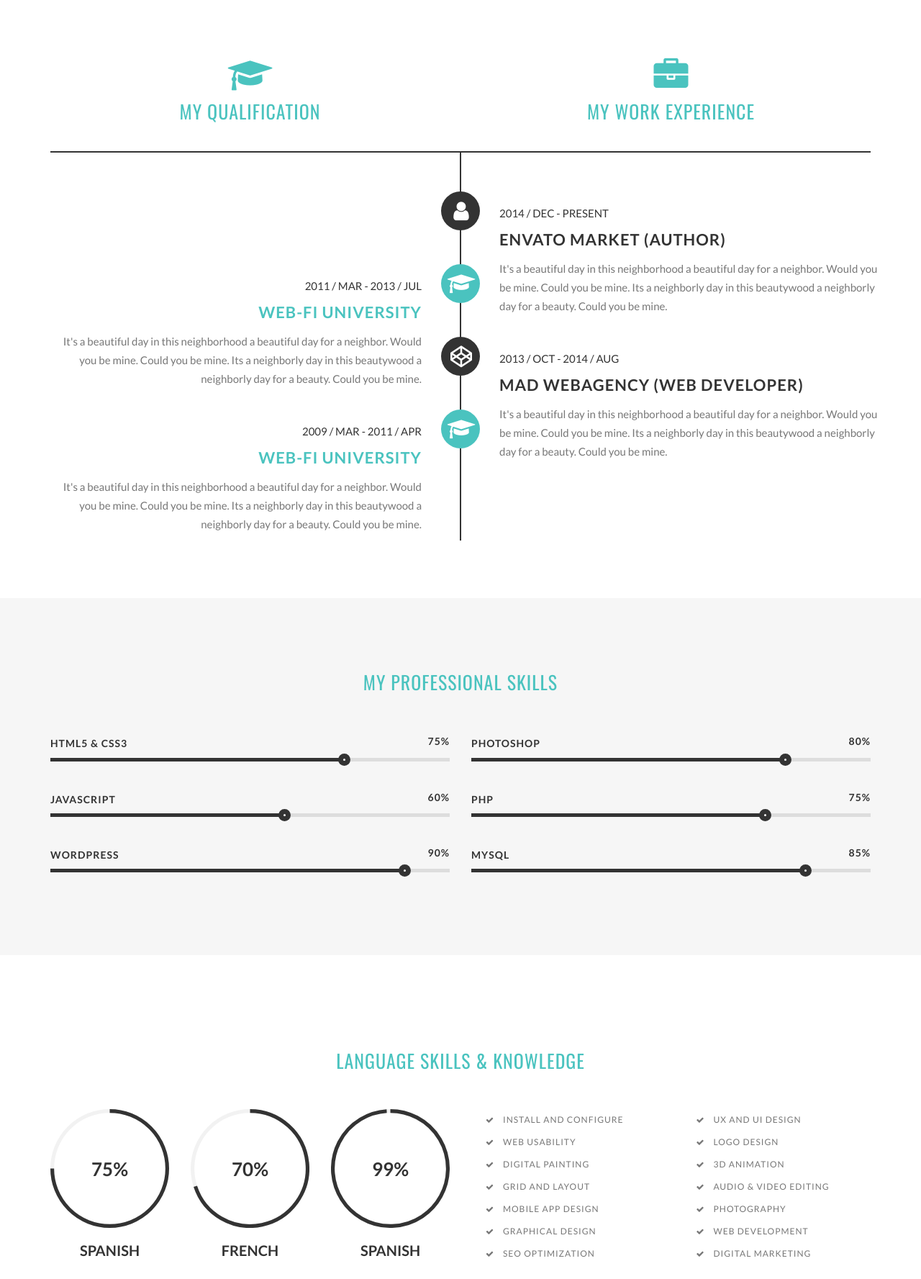
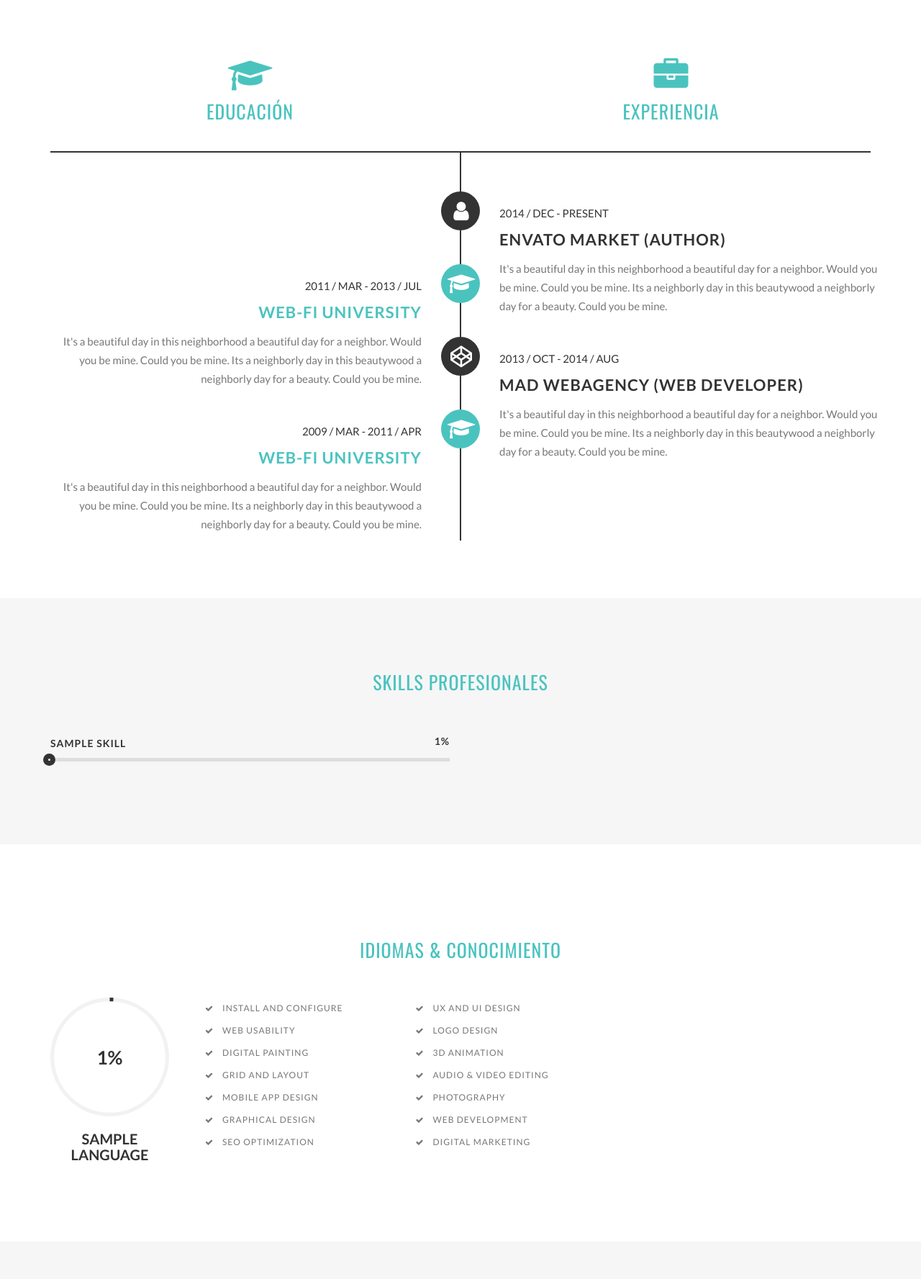
Before and after one commit to dbsiavichay/portfolio, a Django app: template apps/resume/templates/resume/timeline_list.html in a window 1280 px wide. Shown: the part 158-1935 px from the top of the page at 72% size. Run offline with Django 3.2, Linux system fonts and the light colour scheme; the template is opened without the code that fills it: values that come from a table or form of the project are taken from there, others are empty; tables that the repository leaves empty hold one stand-in row (values such as "Sample post"); parts of the project's set-up code (start-up, migrations or seed data) failed here and were passed over; some libraries are stand-ins or nearby versions.

Commit message:
Add skill and languages

```diff
--- a/apps/resume/models.py
+++ b/apps/resume/models.py
@@ -1,5 +1,6 @@
 # Django
 from django.db import models
+from django.core.validators import MaxValueValidator
 
 
 class Timeline(models.Model):
@@ -59,3 +60,34 @@ class JobActivity(models.Model):
     class Meta:
         verbose_name = 'actividad'
         verbose_name_plural = 'actividades'
+
+
+class Skill(models.Model):
+    name = models.CharField(max_length=64, verbose_name='nombre')
+    percent = models.PositiveSmallIntegerField(
+        validators=[MaxValueValidator(limit_value=100)],
+        verbose_name='pocentaje'
+    )
+    order = models.PositiveSmallIntegerField(default=1)
+
+    class Meta:
+        ordering = ('order',)
+
+    def __str__(self):
+        return self.name
+
+
+class Language(models.Model):
+    name = models.CharField(max_length=64, verbose_name='nombre')
+    percent = models.PositiveSmallIntegerField(
+        validators=[MaxValueValidator(limit_value=100)],
+        verbose_name='pocentaje'
+    )
+    order = models.PositiveSmallIntegerField(default=1)
+
+    class Meta:
+        verbose_name = 'idioma'
+        ordering = ('order',)
+
+    def __str__(self):
+        return self.name
--- a/apps/resume/templates/resume/timeline_list.html
+++ b/apps/resume/templates/resume/timeline_list.html
@@ -20,7 +20,7 @@
                             <span class="exp-icon">
                                 <i class="fa fa-graduation-cap"></i>
                             </span>
-                            <h4>my qualification</h4>
+                            <h4>educación</h4>
                         </div>
                     </div>
                     <div class="col-xs-6">
@@ -28,7 +28,7 @@
                             <span class="exp-icon">
                                 <i class="fa fa-briefcase"></i>
                             </span>
-                            <h4>my work experience</h4>
+                            <h4>experiencia</h4>
                         </div>
                     </div>
                 </div>
@@ -95,84 +95,29 @@
     </div>
 </div>
 
-
-
 <div data-bg-color="#f6f6f6">
 <div class="container padding4x">
     <div class="row">
         <div class="col-md-12">
-            <h2 class="title-md text-center">MY PROFESSIONAL SKILLS</h2>
+            <h2 class="title-md text-center">SKILLS PROFESIONALES</h2>
             <br>
         </div>
     </div>
 
     <div class="row">
+        {% for skill in skills %}
         <div class="col-sm-6">
-
             <div class="progress-line">
                 <div class="entry-title">
-                    <h5>Html5 & css3</h5>
-                    <span>75%</span>
+                    <h5>{{ skill.name }}</h5>
+                    <span>{{ skill.percent }}%</span>
                 </div>
                 <div class="entry-line">
                     <div class="current"></div>
                 </div>
             </div>
-
-            <div class="progress-line">
-                <div class="entry-title">
-                    <h5>Javascript</h5>
-                    <span>60%</span>
-                </div>
-                <div class="entry-line">
-                    <div class="current"></div>
-                </div>
-            </div>
-
-            <div class="progress-line">
-                <div class="entry-title">
-                    <h5>Wordpress</h5>
-                    <span>90%</span>
-                </div>
-                <div class="entry-line">
-                    <div class="current"></div>
-                </div>
-            </div>
-
         </div>
-        <div class="col-sm-6">
-
-            <div class="progress-line">
-                <div class="entry-title">
-                    <h5>Photoshop</h5>
-                    <span>80%</span>
-                </div>
-                <div class="entry-line">
-                    <div class="current"></div>
-                </div>
-            </div>
-
-            <div class="progress-line">
-                <div class="entry-title">
-                    <h5>PHP</h5>
-                    <span>75%</span>
-                </div>
-                <div class="entry-line">
-                    <div class="current"></div>
-                </div>
-            </div>
-
-            <div class="progress-line">
-                <div class="entry-title">
-                    <h5>MySQL</h5>
-                    <span>85%</span>
-                </div>
-                <div class="entry-line">
-                    <div class="current"></div>
-                </div>
-            </div>
-
-        </div>
+        {% endfor %}
     </div>
 
 </div>
@@ -182,36 +127,22 @@
     <div class="row">
         <div class="col-md-12">
             <p>&nbsp;</p>
-            <h2 class="title-md text-center">LANGUAGE SKILLS & KNOWLEDGE</h2>
+            <h2 class="title-md text-center">IDIOMAS & CONOCIMIENTO</h2>
             <br>
         </div>
     </div>
 
     <div class="row">
+        {% for language in languages %}
         <div class="col-md-2 col-sm-4 col-xs-4">
             <div class="pie-progress-wrapper">
-                <div class="pie_progress" role="progressbar" data-goal="75">
+                <div class="pie_progress" role="progressbar" data-goal="{{ language.percent }}">
                     <div class="pie_progress__number">0%</div>
                 </div>
-                <h4>spanish</h4>
+                <h4>{{ language.name }}</h4>
             </div>
         </div>
-        <div class="col-md-2 col-sm-4 col-xs-4">
-            <div class="pie-progress-wrapper">
-                <div class="pie_progress" role="progressbar" data-goal="70">
-                    <div class="pie_progress__number">0%</div>
-                </div>
-                <h4>french</h4>
-            </div>
-        </div>
-        <div class="col-md-2 col-sm-4 col-xs-4">
-            <div class="pie-progress-wrapper">
-                <div class="pie_progress" role="progressbar" data-goal="99">
-                    <div class="pie_progress__number">0%</div>
-                </div>
-                <h4>spanish</h4>
-            </div>
-        </div>
+        {% endfor %}
         <div class="col-md-3 col-sm-6 col-xs-12">
             <ul class="check-list">
                 <li>install and configure</li>
@@ -238,7 +169,6 @@
 
 
 </div>
-
 
 <div data-bg-color="#f6f6f6">
     <div class="container padding4x">
@@ -374,12 +304,10 @@
     </div>
 </div>
 
-
-
 <div class="container padding4x">
     <div class="row">
         <div class="col-md-12">
-            <h2 class="title-md text-center">HOBBIES & INTEREST</h2>
+            <h2 class="title-md text-center">HOBBIES PERSONALES</h2>
             <br>
         </div>
     </div>
@@ -392,7 +320,7 @@
                 <div class="box-item">
                     <div class="entry-item">
                         <img src="{% static 'images/1x1.png' %}" class="image-block" alt="image sizer">
-                        <span style="background-image:url(images/pages/resume/s-1.png);"></span>
+                        <span style="background-image:url(/static/images/pages/resume/s-1.png);"></span>
                     </div>
                     <div class="entry-hover">
                         <h6>Swimming</h6>
@@ -403,7 +331,7 @@
                 <div class="box-item">
                     <div class="entry-item">
                         <img src="{% static 'images/1x1.png' %}" class="image-block" alt="image sizer">
-                        <span style="background-image:url(images/pages/resume/s-2.png);"></span>
+                        <span style="background-image:url(/static/images/pages/resume/s-2.png);"></span>
                     </div>
                     <div class="entry-hover">
                         <h6>photography</h6>
@@ -414,7 +342,7 @@
                 <div class="box-item">
                     <div class="entry-item">
                         <img src="{% static 'images/1x1.png' %}" class="image-block" alt="image sizer">
-                        <span style="background-image:url(images/pages/resume/s-3.png);"></span>
+                        <span style="background-image:url(/static/images/pages/resume/s-3.png);"></span>
                     </div>
                     <div class="entry-hover">
                         <h6>photography</h6>
@@ -425,7 +353,7 @@
                 <div class="box-item">
                     <div class="entry-item">
                         <img src="{% static 'images/1x1.png' %}" class="image-block" alt="image sizer">
-                        <span style="background-image:url(images/pages/resume/s-4.png);"></span>
+                        <span style="background-image:url(/static/images/pages/resume/s-4.png);"></span>
                     </div>
                     <div class="entry-hover">
                         <h6>photography</h6>
@@ -436,7 +364,7 @@
                 <div class="box-item">
                     <div class="entry-item">
                         <img src="{% static 'images/1x1.png' %}" class="image-block" alt="image sizer">
-                        <span style="background-image:url(images/pages/resume/s-5.png);"></span>
+                        <span style="background-image:url(/static/images/pages/resume/s-5.png);"></span>
                     </div>
                     <div class="entry-hover">
                         <h6>photography</h6>
@@ -447,7 +375,7 @@
                 <div class="box-item">
                     <div class="entry-item">
                         <img src="{% static 'images/1x1.png' %}" class="image-block" alt="image sizer">
-                        <span style="background-image:url(images/pages/resume/s-3.png);"></span>
+                        <span style="background-image:url(/static/images/pages/resume/s-3.png);"></span>
                     </div>
                     <div class="entry-hover">
                         <h6>photography</h6>
@@ -458,7 +386,7 @@
                 <div class="box-item">
                     <div class="entry-item">
                         <img src="{% static 'images/1x1.png' %}" class="image-block" alt="image sizer">
-                        <span style="background-image:url(images/pages/resume/s-6.png);"></span>
+                        <span style="background-image:url(/static/images/pages/resume/s-6.png);"></span>
                     </div>
                     <div class="entry-hover">
                         <h6>photography</h6>
```
Also changed, not shown: apps/resume/admin.py (+15 -1 lines), apps/resume/views.py (+9 -1 lines).
